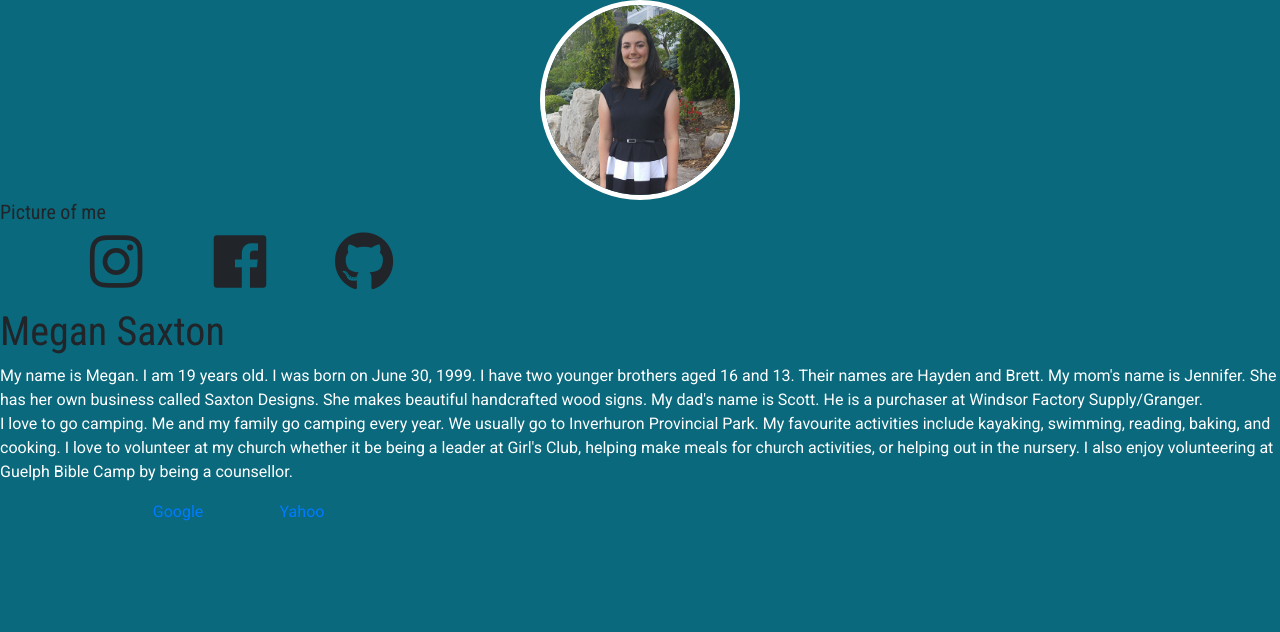
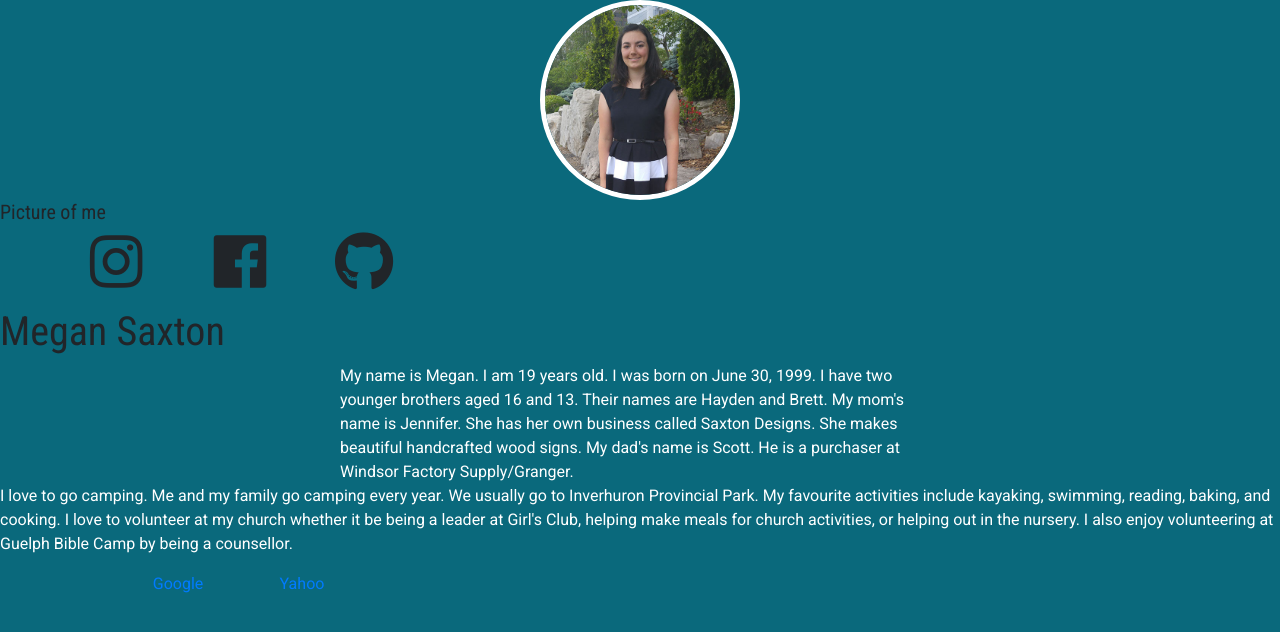
Before and after one commit to Megan37/my-site, a Jekyll site: the page built from index.html, in a window 1280 px wide. Shown: the top 632 px of the page. Built offline with Jekyll 4.4.1, drawn with Linux system fonts in a browser that asks for light colours; nearby versions of some CDN libraries.

Commit message:
Add files via upload

```diff
--- a/assets/css/main.scss
+++ b/assets/css/main.scss
@@ -44,6 +44,7 @@ p {
 .white-copy{
     margin: 0 auto;
     color: white;
+    width: 600px;
 }
 
 #content-wrapper{
```
